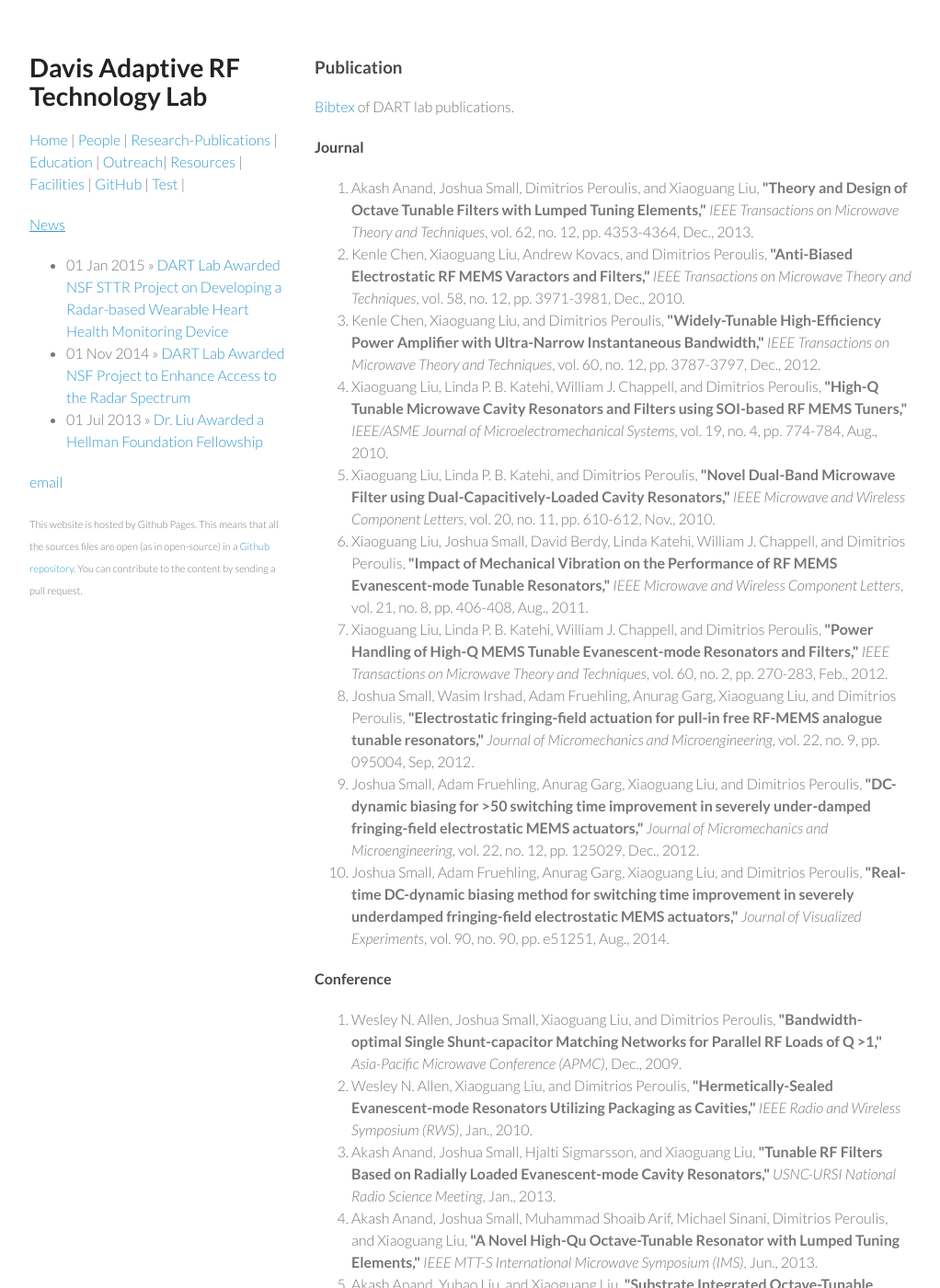
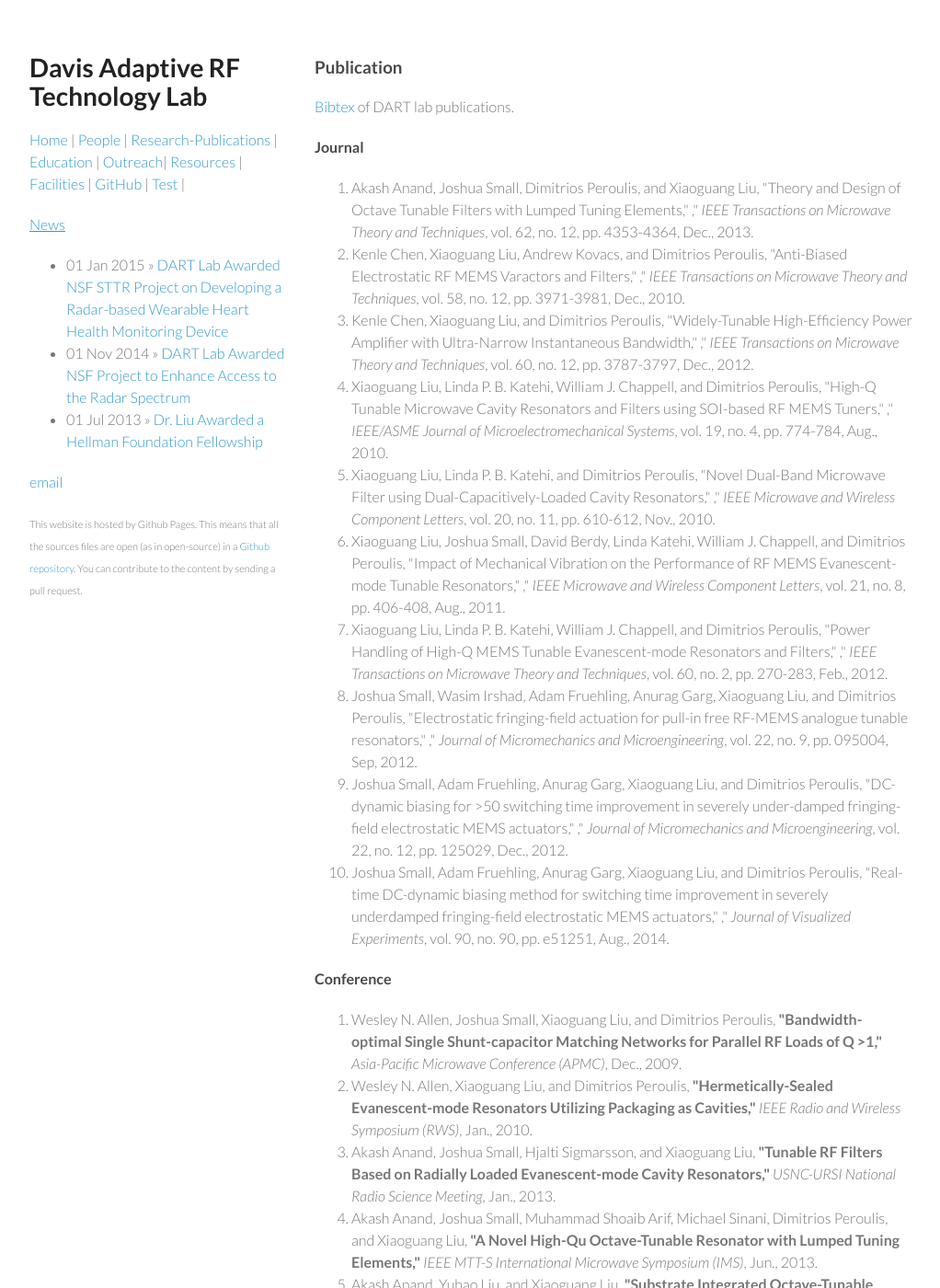
Before and after one commit to ucdart/ucdart.github.io, a Jekyll site: the page built from research/publications.md, in a window 1280 px wide and 1400 px high. Shown: the whole window at 92% size, without its empty margins (128-1150 px from the left). Built offline with Jekyll 4.4.1, drawn with Linux system fonts in a browser that asks for light colours.

Commit message:
Updated publications.md

```diff
--- a/research/publications.md
+++ b/research/publications.md
@@ -13,7 +13,7 @@ published: true
 <ol>
 	{% for paper in papers %}
 	{% if paper.type =="article" %}
-	<li>{{ paper.author }}, <b>"{{ paper.title }},"</b> <i> {{ paper.journal }}</i>, vol. {{ paper.volume }}, no. {{ paper.number }}, pp. {{ paper.pages }}, {{ paper.month }}, {{ paper.year }}. </li>
+	<li>{{ paper.author }}, <span style='font-weight: 500'>"{{ paper.title }}," </span>," <i> {{ paper.journal }}</i>, vol. {{ paper.volume }}, no. {{ paper.number }}, pp. {{ paper.pages }}, {{ paper.month }}, {{ paper.year }}. </li>
 	{% endif %}
 	{% endfor %}
 </ol>
```
